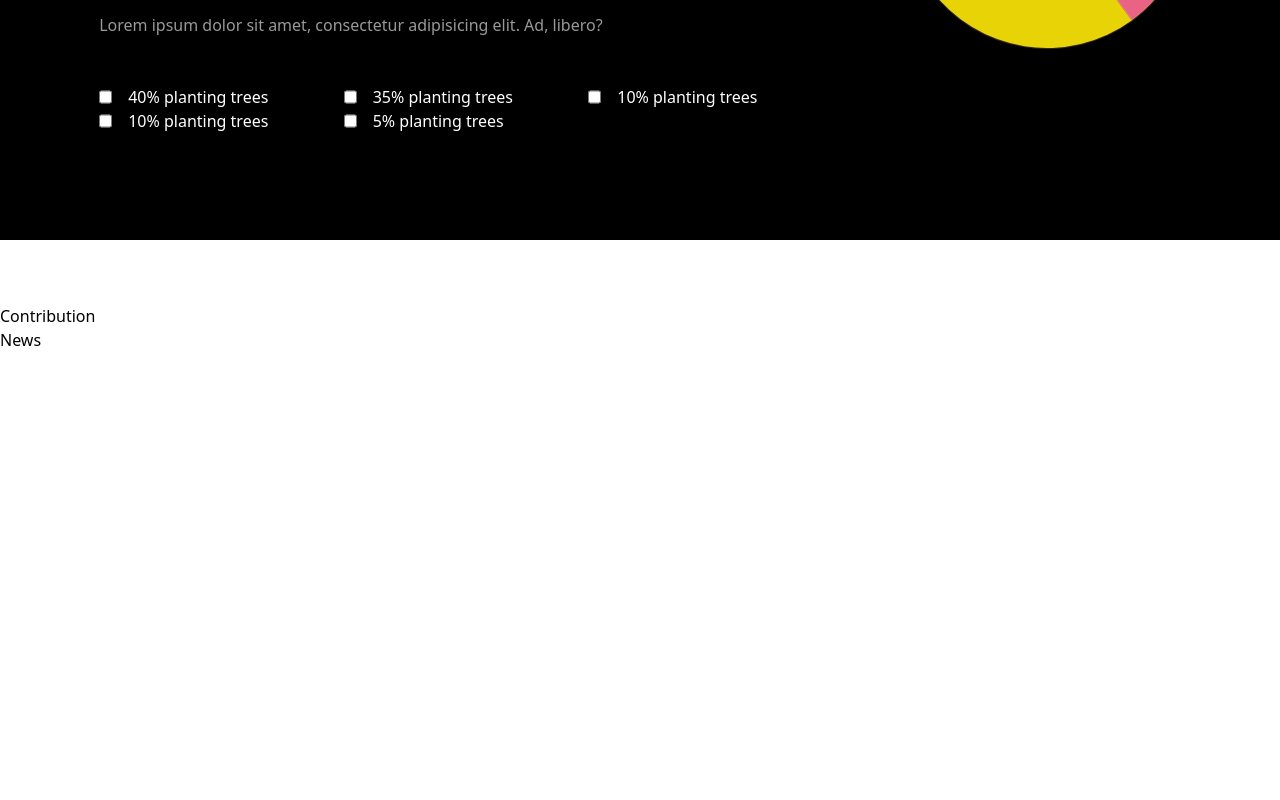
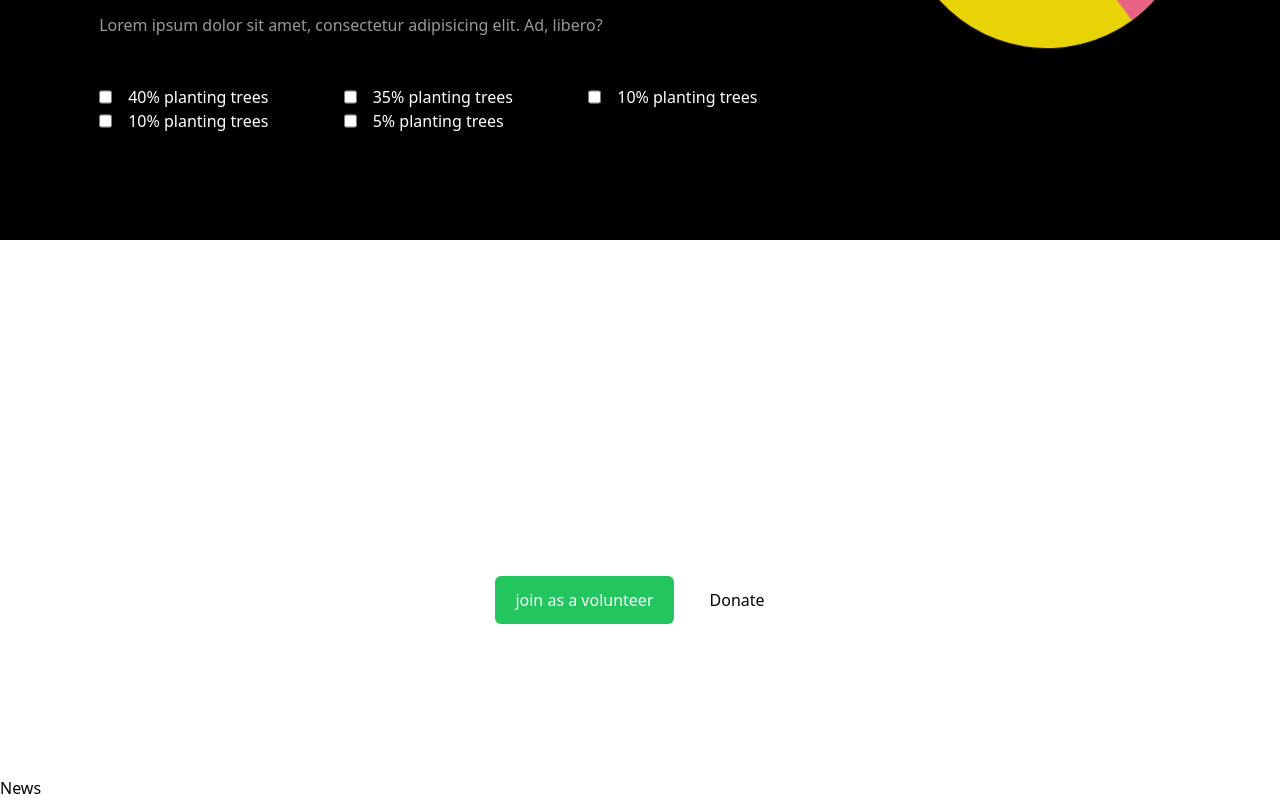
Before and after one commit to mjay0100/finsweet, a React (Vite) app: page / in a window 1280 px wide. Shown: the part 5704-6504 px from the top of the page. Before the commit the page ends 6056 px from the top, so only its background shows below. Built offline with nearby package versions, Linux system fonts and the light colour scheme.

Commit message:
added component content

```diff
--- a/src/components/Contribution.jsx
+++ b/src/components/Contribution.jsx
@@ -1,7 +1,19 @@
-import React from "react";
-
 const Contribution = () => {
-  return <div>Contribution</div>;
+  return (
+    <section className="contribution-bg mx-[6rem] rounded-lg mb-[4rem] text-white">
+      <div className="mt-[5rem] py-[5.5rem] ">
+        <h1 className="text-[3rem] mb-6 text-center font-bold">
+          You can contribute to make <br /> the environment greener!
+        </h1>
+        <div className="flex gap-4 justify-center">
+          <button className="bg-green-500 py-3 px-5 rounded-md">
+            join as a volunteer
+          </button>
+          <button className="text-black bg-white py-3 px-5 rounded-md">Donate</button>
+        </div>
+      </div>
+    </section>
+  );
 };
 
 export default Contribution;
```
